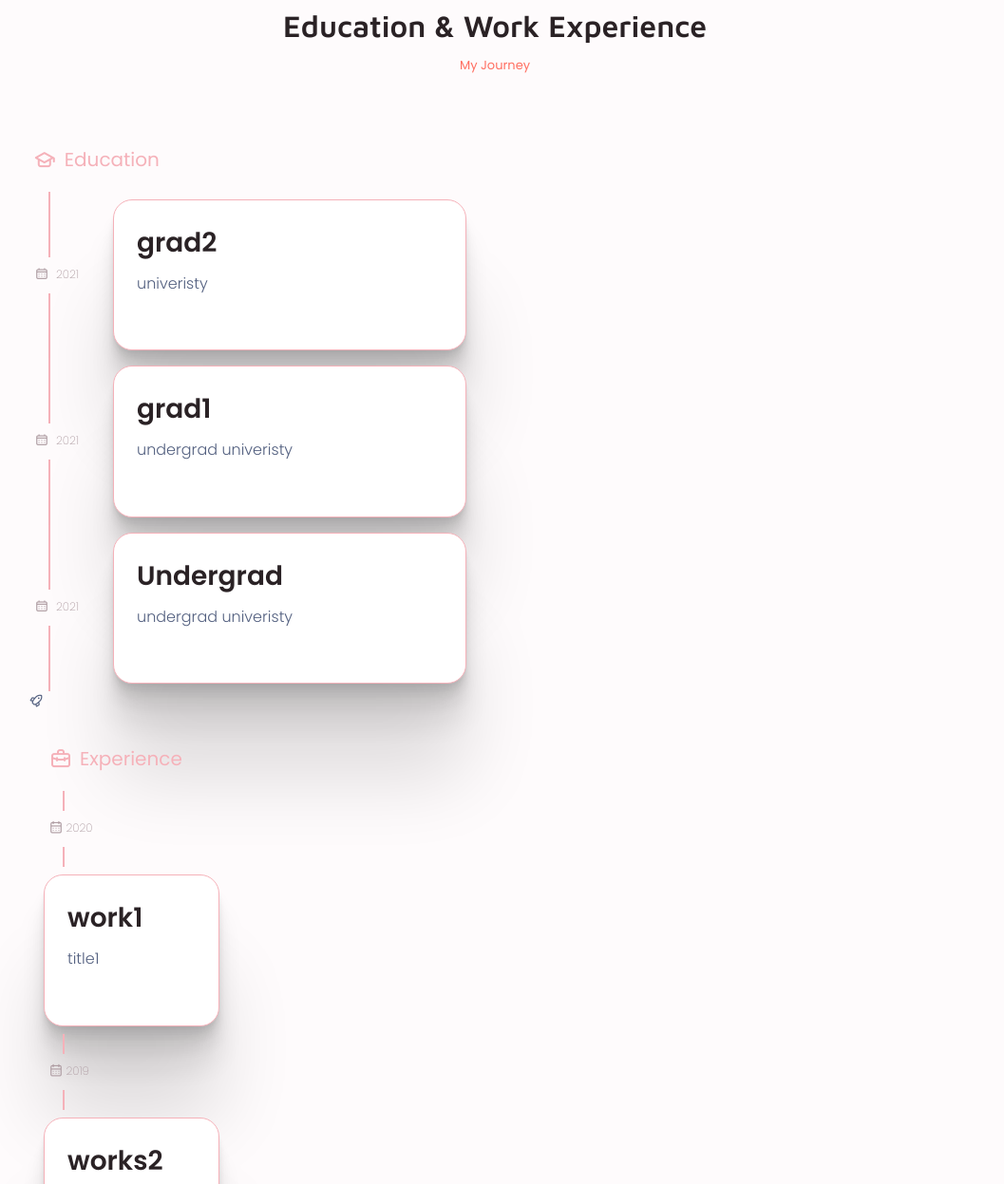
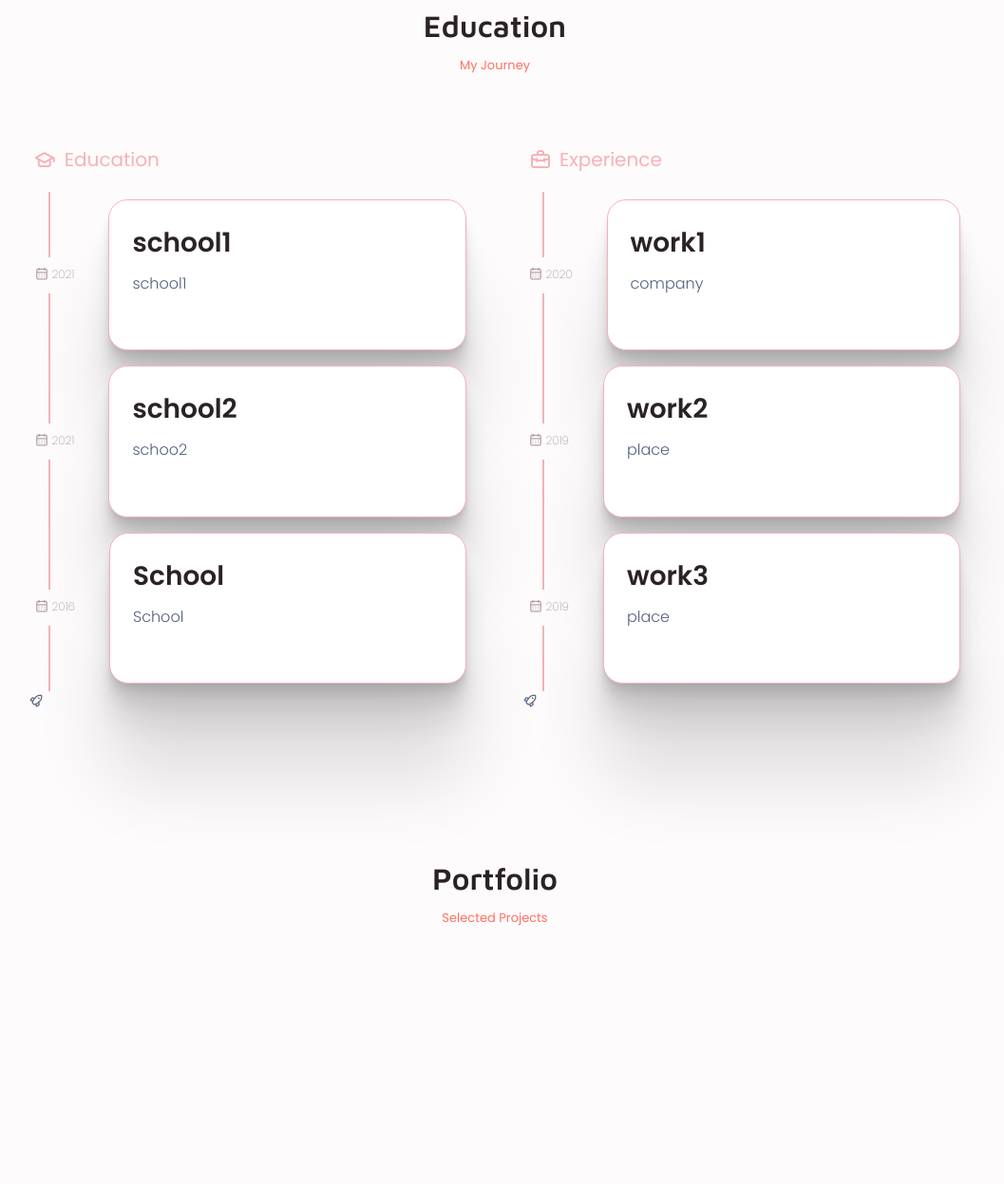
Before and after one commit to Tiffany-Chien/my-portfolio, a website: page index.html in a window 1280 px wide. Shown: the part 2182-3429 px from the top of the page at 95% size, without its empty margins (119-1176 px from the left). Drawn offline with nearby package versions, Linux system fonts and the light colour scheme.

Commit message:
final revision in education and work exp

```diff
--- a/index.html
+++ b/index.html
@@ -355,10 +355,11 @@
 
     <!------------------------- EDUCATION(QUALIFICATION) ------------------------->
     <section class="qualification section" id="qualification">
-      <h2 class="section__title">Education & Work Experience</h2>
-      <span class="section__subtitle">My Journey</span>
+      <h2 class="section__title"> Education </h2>
+      <span class="section__subtitle"> My Journey </span>
 
       <div class="qualification__container container">
+
         <div class="row mt-lg-0">
           <!-- Education -->
           <div class="col-lg-6 col-sm-10 col-md-10 mt-2 qualification__content" id="education">
@@ -369,7 +370,7 @@
             <div id="education_timeline">
               <div class="container py-2">
 
-                <!-- Timeline item 1: grad 2 -->
+                <!-- Timeline item 1 -->
                 <div class="row">
                   <!-- Timeline design -->
                   <div class="col-auto text-center flex-column d-sm-flex">
@@ -382,34 +383,35 @@
 
                     <h5>
                       <span class="badge qualification__calendar">
-                        <i class="uil uil-schedule qualification__calendar-icon qualification__icon"></i>2021</span>
+                        <i class="uil uil-calendar-alt qualification__calendar-icon"></i>
+                        2021
+                      </span>
                     </h5>
 
-                    <div class="row h-50 qualification__journey qualificationLine__bottom">
+                    <div class="row h-50 qualification__journey">
                       <div class="col">
                         <span class="qualification__line"></span>
                       </div>
                       <div class="col">&nbsp;</div>
                     </div>
                   </div>
-                  <!-- Timeline content events-->
+                  <!-- Timeline content Events -->
                   <div class="col py-2">
-                    <div class="card education-card mirror-face shadow2">
+                    <div class="card education-card transparent_card mirror-face shadow2">
                       <div class="card-body">
                         <div class="task">
                           <div class="abstract">
-                            <h3 class="qualification__title">grad2</h3>
-                            <p class="qualification__subtitle"> univeristy</p>
+                            <h3 class="qualification__title"> school1 </h3>
+                            <p class="qualification__subtitle"> school1 </p>
                           </div>
                           <div class="details">
-                            <p class="qualification__subtitle">Additional content when hover</p>
+                            <p class="qualification__subtitle"> school1 </p>
                           </div>
                         </div>
                       </div>
                     </div>
                   </div>
                 </div>
-
 
                 <!-- Timeline item 2 -->
                 <div class="row">
@@ -424,34 +426,35 @@
 
                     <h5>
                       <span class="badge qualification__calendar">
-                        <i class="uil uil-schedule qualification__calendar-icon qualification__icon"></i>2021</span>
+                        <i class="uil uil-calendar-alt qualification__calendar-icon"></i>
+                        2021
+                      </span>
                     </h5>
 
-                    <div class="row h-50 qualification__journey qualificationLine__bottom">
+                    <div class="row h-50 qualification__journey">
                       <div class="col">
                         <span class="qualification__line"></span>
                       </div>
                       <div class="col">&nbsp;</div>
                     </div>
                   </div>
-                  <!-- Timeline content events-->
+                  <!-- Timeline content Events -->
                   <div class="col py-2">
-                    <div class="card education-card mirror-face shadow2">
+                    <div class="card education-card transparent_card mirror-face shadow2">
                       <div class="card-body">
                         <div class="task">
                           <div class="abstract">
-                            <h3 class="qualification__title">grad1</h3>
-                            <p class="qualification__subtitle">undergrad univeristy</p>
+                            <h3 class="qualification__title"> school2 </h3>
+                            <p class="qualification__subtitle"> schoo2 </p>
                           </div>
                           <div class="details">
-                            <p class="qualification__subtitle">Additional content when hover</p>
+                            <p class="qualification__subtitle"> school2 </p>
                           </div>
                         </div>
                       </div>
                     </div>
                   </div>
                 </div>
-                <!-- Event2 Ende -->
 
                 <!-- Timeline item 3 -->
                 <div class="row">
@@ -466,34 +469,37 @@
 
                     <h5>
                       <span class="badge qualification__calendar">
-                        <i class="uil uil-schedule qualification__calendar-icon qualification__icon"></i>2021</span>
+                        <i class="uil uil-calendar-alt qualification__calendar-icon"></i>
+                        2016
+                      </span>
                     </h5>
 
-                    <div class="row h-50 qualification__journey qualificationLine__bottom">
+                    <div class="row h-50 qualification__journey">
                       <div class="col">
                         <span class="qualification__line"></span>
                       </div>
                       <div class="col">&nbsp;</div>
                     </div>
                   </div>
-                  <!-- Timeline content events-->
+                  <!-- Timeline content Events -->
                   <div class="col py-2">
-                    <div class="card education-card mirror-face shadow2">
+                    <div class="card education-card transparent_card mirror-face shadow2">
                       <div class="card-body">
                         <div class="task">
                           <div class="abstract">
-                            <h3 class="qualification__title">Undergrad</h3>
-                            <p class="qualification__subtitle">undergrad univeristy</p>
+                            <h3 class="qualification__title"> School </h3>
+                            <p class="qualification__subtitle">School</p>
                           </div>
                           <div class="details">
-                            <p class="qualification__subtitle">Additional content when hover</p>
+                            <p class="qualification__subtitle"> achivemenyt </p>
                           </div>
                         </div>
                       </div>
                     </div>
                   </div>
                 </div>
-                <!-- Event3 Ende -->
+
+
 
                 <!-- Timeline item end -->
                 <div class="row">
@@ -510,7 +516,7 @@
                   </div>
                   <!-- Timeline content Events -->
                   <div class="col py-2"></div>
-
+                </div>
               </div>
             </div>
           </div>
@@ -555,10 +561,10 @@
                         <div class="task">
                           <div class="abstract">
                             <h3 class="qualification__title"> work1 </h3>
-                              <p class="qualification__subtitle"> title1 </p>
+                            <p class="qualification__subtitle"> company </p>
                           </div>
                           <div class="details">
-                              <p class="qualification__subtitle"> achievement1 </p>
+                            <p class="qualification__subtitle"> achievement </p>
                           </div>
                         </div>
                       </div>
@@ -597,8 +603,8 @@
                       <div class="card-body">
                         <div class="task">
                           <div class="abstract">
-                              <h3 class="qualification__title"> works2 </h3>
-                              <p class="qualification__subtitle"> Achievment2 </p>
+                            <h3 class="qualification__title"> work2 </h3>
+                            <p class="qualification__subtitle"> place </p>
                           </div>
                           <div class="details">
                             <p class="qualification__subtitle"> This addittional contents gets revealed on hover. </p>
@@ -641,10 +647,10 @@
                         <div class="task">
                           <div class="abstract">
                             <h3 class="qualification__title"> work3 </h3>
-                              <p class="qualification__subtitle"> title3 </p>
+                            <p class="qualification__subtitle"> place </p>
                           </div>
                           <div class="details">
-                              <p class="qualification__subtitle"> Achivement3 </p>
+                            <p class="qualification__subtitle"> description </p>
                           </div>
                         </div>
                       </div>
@@ -673,11 +679,12 @@
           </div>
         </div>
       </div>
-
-
     </section>
     <!------------------------- PROJECTS ------------------------->
     <section class="portfolio section" id="portfolio">
+      <h2 class="section__title">Portfolio</h2>
+      <span class="section__subtitle">Selected Projects</span>
+
 
     </section>
     <!------------------------- CONTACT ------------------------->
```
Lines whose indentation alone changed are shown as unchanged.
